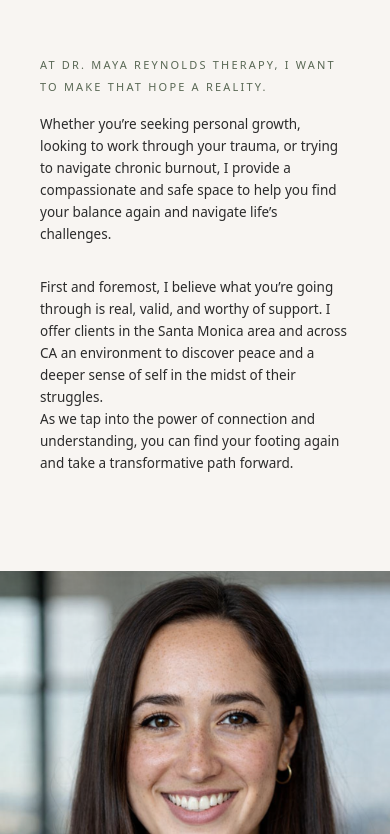
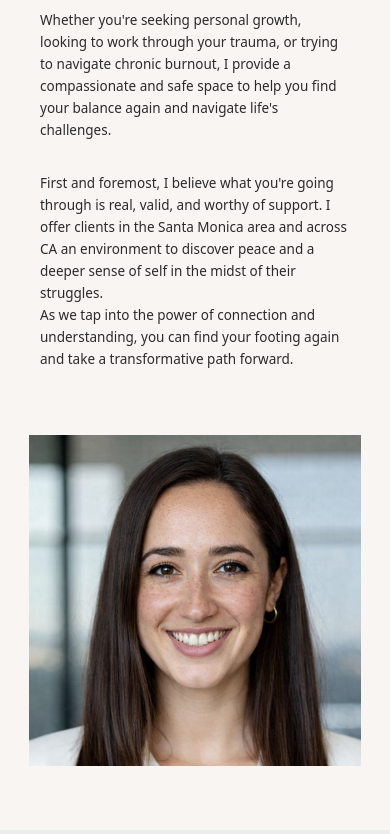
Before and after one commit to Sarala-932/Grow-My-Therapy-Assignment, a Next.js app: page / in a window 390 px wide. Shown: the part 1190-2024 px from the top of the page. Built offline with nearby package versions, Linux system fonts and the light colour scheme.

Commit message:
Refined responsive spacing, typography wrapping, and layout balance in About section

```diff
--- a/src/components/About.jsx
+++ b/src/components/About.jsx
@@ -2,9 +2,9 @@ import Image from "next/image";
 
 export default function About() {
    return (
-      <section className="w-full flex flex-col lg:flex-row items-center overflow-hidden py-16 lg:py-24">
-         <div className="w-full lg:w-[65%] xl:w-[68%] flex flex-col justify-center pl-10 md:pl-16 lg:pl-28 xl:pl-32 pr-10 lg:pr-24 z-10 py-10">
-            <h2 className="text-3xl md:text-4xl lg:text-[44px] font-serif font-light text-[#2B2B2B] leading-[1.3] mb-12 lg:mb-20 tracking-tight">
+      <section className="w-full flex flex-col lg:flex-row items-center overflow-hidden pt-0 pb-16 lg:py-24 gap-10 lg:gap-0">
+         <div className="w-full lg:w-[65%] xl:w-[68%] flex flex-col justify-center pl-10 md:pl-16 lg:pl-28 xl:pl-32 pr-10 lg:pr-24 z-10">
+            <h2 className="text-3xl md:text-4xl lg:text-[44px] font-serif font-light text-[#2B2B2B] leading-[1.3] mb-12 lg:mb-20 tracking-tight text-balance">
                You&apos;re holding onto hope that life can be{" "}
                <br className="hidden md:block" />
                better than it is right now.
@@ -17,20 +17,21 @@ export default function About() {
                      Reality.
                   </p>
                   <p className="text-[13.5px]">
-                     Whether you’re seeking personal growth, looking to work
-                     through your trauma, or trying to navigate chronic burnout,
-                     I provide a compassionate and safe space to help you find
-                     your balance again and navigate life’s challenges.
+                     Whether you&apos;re seeking personal growth, looking to
+                     work through your trauma, or trying to navigate chronic
+                     burnout, I provide a compassionate and safe space to help
+                     you find your balance again and navigate life&apos;s
+                     challenges.
                   </p>
                </div>
 
                <div className="w-full md:w-[48%] flex flex-col">
                   <p className="mb-6 text-[13.5px]">
-                     First and foremost, I believe what you’re going through is
-                     real, valid, and worthy of support. I offer clients in the
-                     Santa Monica area and across CA an environment to discover
-                     peace and a deeper sense of self in the midst of their
-                     struggles. <br></br>
+                     First and foremost, I believe what you&apos;re going
+                     through is real, valid, and worthy of support. I offer
+                     clients in the Santa Monica area and across CA an
+                     environment to discover peace and a deeper sense of self in
+                     the midst of their struggles. <br></br>
                      As we tap into the power of connection and understanding,
                      you can find your footing again and take a transformative
                      path forward.
@@ -39,13 +40,13 @@ export default function About() {
             </div>
          </div>
 
-         <div className="w-full h-[400px] md:h-[500px] lg:h-[550px] lg:w-[35%] xl:w-[32%] relative z-0 mt-8 lg:mt-0">
+         <div className="w-[85%] sm:w-[70%] md:w-[55%] lg:w-[35%] xl:w-[32%] mx-auto lg:mx-0 aspect-square relative z-0">
             <Image
                src="/maya.png"
                alt="Dr. Maya Reynolds, PsyD"
                fill
-               sizes="(max-width: 1024px) 100vw, 35vw"
-               className="object-cover object-[center_15%] lg:rounded-l-lg"
+               sizes="(max-width: 1024px) 85vw, 35vw"
+               className="object-cover object-[center_10%] lg:rounded-l-lg"
             />
          </div>
       </section>
```
